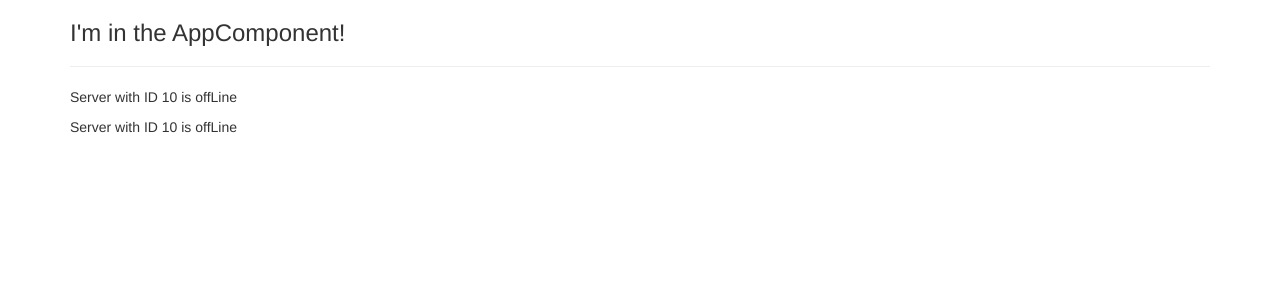
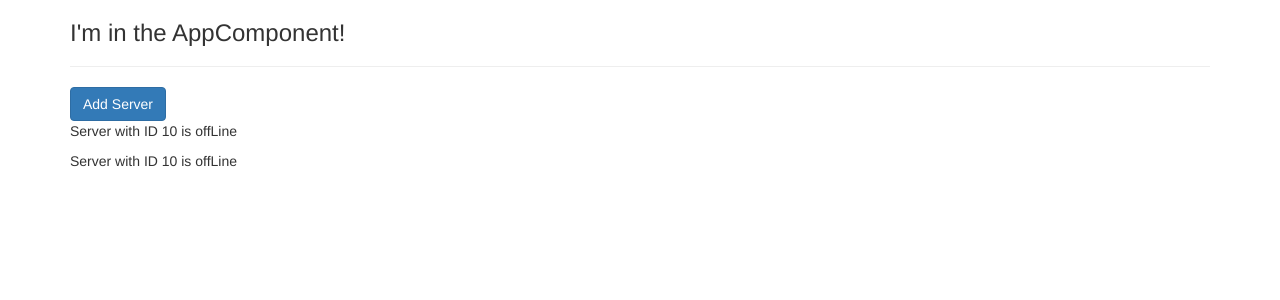
Before and after one commit to yuhyeon99/angular-recipe-manager, an Angular app: page / in a window 1280 px wide. Shown: the top 300 px of the page. Built offline with nearby package versions, Linux system fonts and the light colour scheme.

Commit message:
속성 바인딩 테스트

```diff
--- a/src/app/servers/servers.component.html
+++ b/src/app/servers/servers.component.html
@@ -1,2 +1,3 @@
+<button class="btn btn-primary" [disabled]="!allowNewServer">Add Server</button>
 <app-server></app-server>
 <app-server></app-server>
--- a/src/app/servers/servers.component.ts
+++ b/src/app/servers/servers.component.ts
@@ -3,15 +3,21 @@ import { Component, OnInit } from '@angular/core';
 @Component({
   // selector: '[app-servers]',
   selector: '.app-servers',
-  template: `
-    <app-server></app-server>
-    <app-server></app-server>
-  `,
+  // template: `
+  //   <app-server></app-server>
+  //   <app-server></app-server>
+  // `,
+  templateUrl: './servers.component.html',
   styleUrls: ['./servers.component.css']
 })
 export class ServersComponent implements OnInit{
+  allowNewServer = false;
 
-  constructor() { }
+  constructor() {
+    setTimeout(()=> {
+      this.allowNewServer = true;
+    }, 2000);
+  }
   ngOnInit(): void {
 
   }
```
